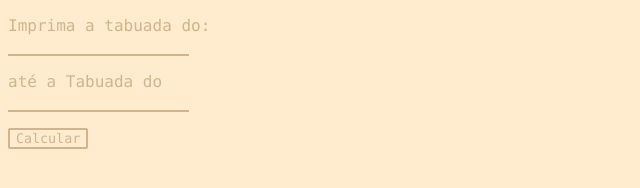
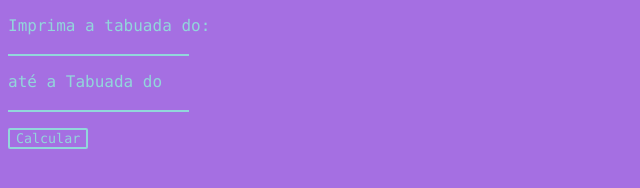
Before and after one commit to projvinipaiva/JavaScript_Basico, a plain HTML site: page tabuada/index.html in a window 1280 px wide. Shown: the whole page, without its empty margins (0-640 px from the left). Drawn offline with Linux system fonts and the light colour scheme.

Commit message:
Add files via upload

```diff
--- a/tabuada/estilo.css
+++ b/tabuada/estilo.css
@@ -1,22 +1,22 @@
 body{
-    background-color: blanchedalmond;
+    background-color: rgb(165, 111, 226);
 }
 
 p{
     font-family: "Lucida Console", "Courier New", monospace;
-    color: #D2B48C;
+    color: #92d6db;
 }
 
 input[type=text] {
     border: none;
-    border-bottom: 2px solid #D2B48C ;
-    background-color: blanchedalmond;
+    border-bottom: 2px solid #92d6db; ;
+    background-color: rgb(165, 111, 226);
   }
 
   input[type=submit] {
-        background-color: blanchedalmond;
-        color: #D2B48C;
-        border: 2px solid #D2B48C;
+        background-color: rgb(165, 111, 226);
+        color: #92d6db;;
+        border: 2px solid #92d6db;;
         border-radius: 2px;
         font-family: "Lucida Console", "Courier New", monospace;
 
```
